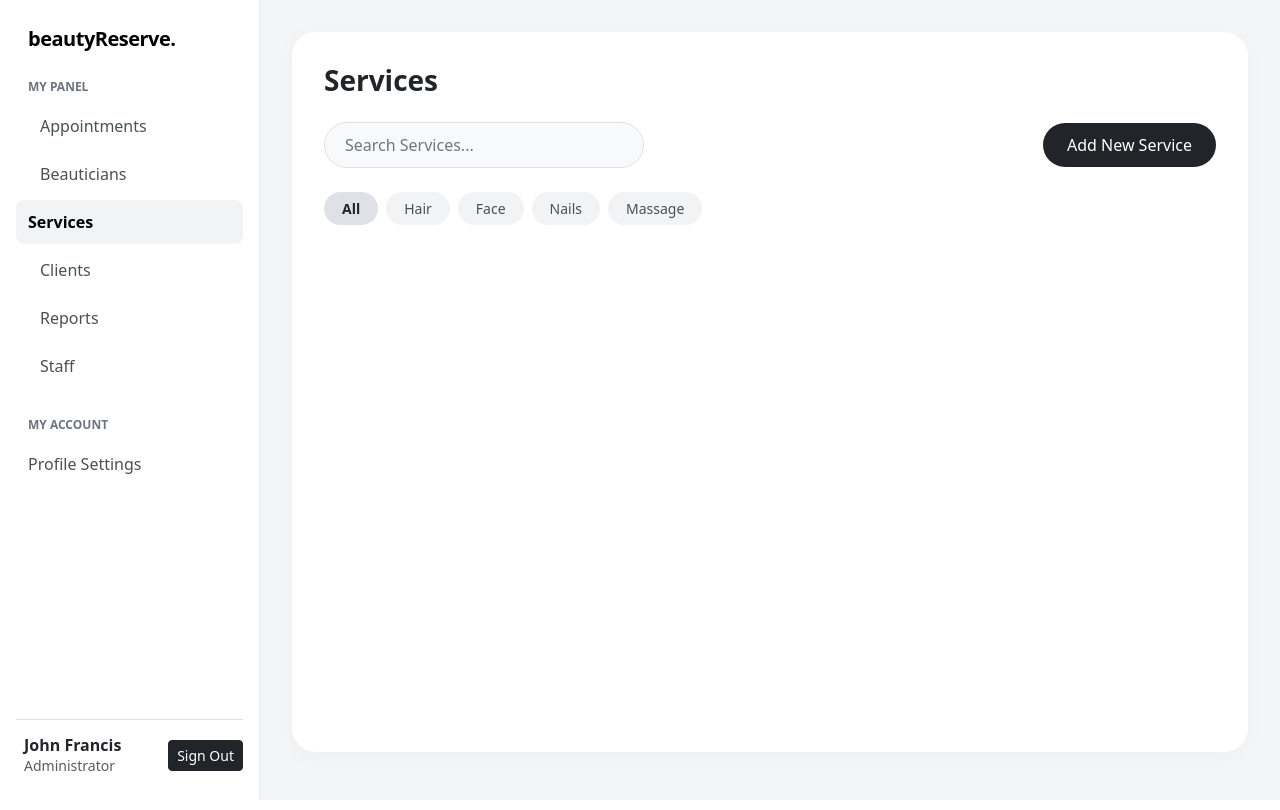
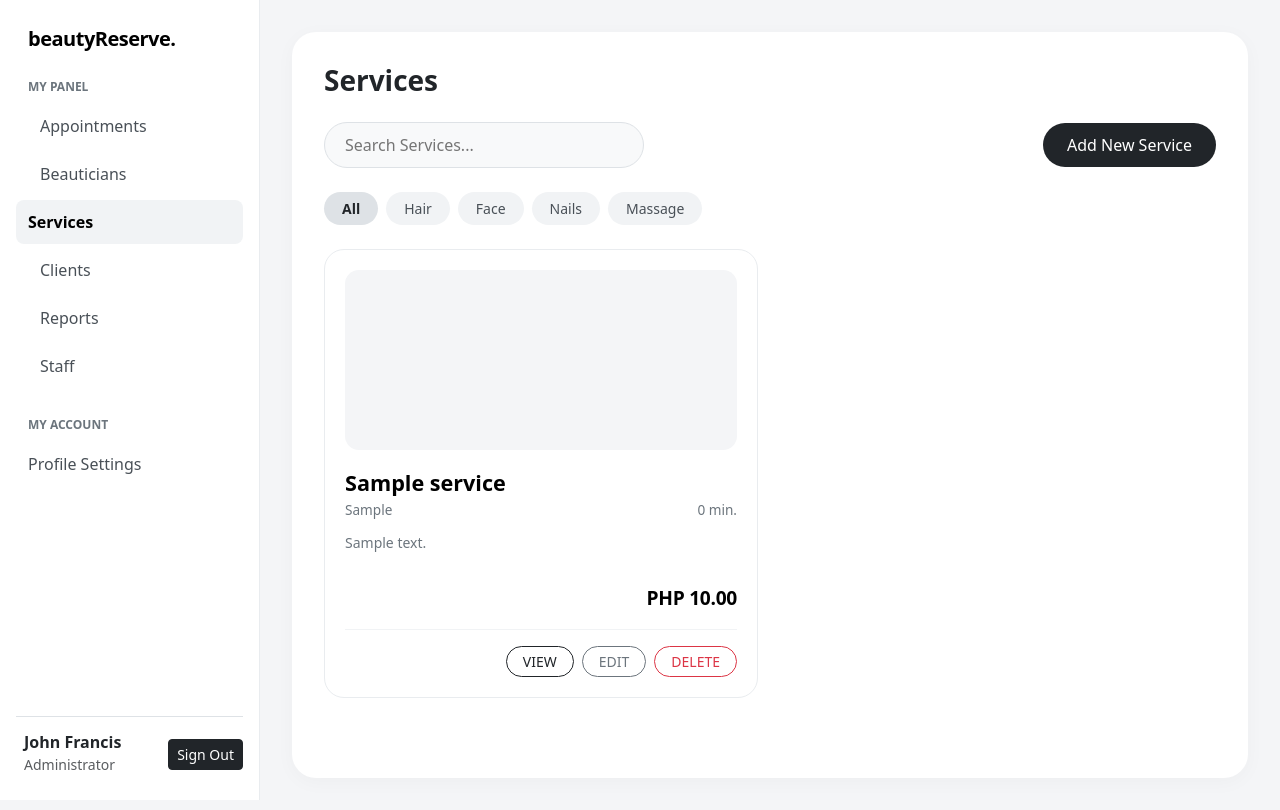
Before and after one commit to Francis3002-01/IT-37-Beauty-Booking-System, a PHP site: page /services.php in a window 1280 px wide. Run offline with PHP 8.4, Linux system fonts and the light colour scheme; tables that the repository leaves empty or names only in its code hold one stand-in row (values such as "Sample post").

Commit message:
added db connection

```diff
--- a/services.php
+++ b/services.php
@@ -10,8 +10,31 @@
  */
 
 $pageTitle = "Services - beautyReserve";
-// include 'includes/header.php';
-include 'includes/sidebar.php';
+
+//config
+
+require_once __DIR__ . '/config/database.php';
+
+$result = $conn->query(
+    'SELECT serviceID, serviceName,
+            serviceCategory AS category,
+            duration, price, description
+     FROM service
+     ORDER BY serviceID'
+);
+
+$dbServices = [];
+while ($service = $result->fetch_assoc()) {
+    $dbServices[] = $service;
+}
+$result->free();
+$conn->close();
+
+function serviceText($value)
+{
+    return htmlspecialchars((string) $value, ENT_QUOTES, 'UTF-8');
+}
+
 ?>
 
 <!DOCTYPE html>
@@ -23,14 +46,20 @@ include 'includes/sidebar.php';
     <!-- Bootstrap 5 CSS CDN -->
     <link href="https://cdn.jsdelivr.net/npm/bootstrap@5.3.2/dist/css/bootstrap.min.css" rel="stylesheet">
     <!-- Custom Stylesheets -->
-    <link href="css/services.css" rel="stylesheet">
+    <link href="css/services.css?v=<?php echo filemtime(__DIR__ . '/css/services.css'); ?>" rel="stylesheet">
 </head>
 <body>
+<?php include 'includes/sidebar.php'; ?>
 
 <!-- Main Content Area -->
 <div class="main-content">
     <div class="dashboard-card">
         <h1 class="fw-bold mb-4" style="font-size: 1.75rem;">Services</h1>
+        <?php if (isset($_GET['message']) && is_string($_GET['message'])): ?>
+            <div id="serviceFeedback" class="alert alert-<?php echo (isset($_GET['status']) && $_GET['status'] === 'success') ? 'success' : 'danger'; ?>" role="alert">
+                <?php echo serviceText($_GET['message']); ?>
+            </div>
+        <?php endif; ?>
 
         <!-- Top Search & Create Bar -->
         <div class="d-flex justify-content-between align-items-center mb-4 flex-wrap gap-3">
@@ -49,7 +78,38 @@ include 'includes/sidebar.php';
 
         <!-- Services Cards Grid -->
         <div class="row" id="servicesGrid">
-            <!-- Dynamically populated by javascript/services.js -->
+            <?php foreach ($dbServices as $service): ?>
+                <div class="col-md-6 col-lg-6 mb-4 service-record"
+                     id="service-<?php echo (int) $service['serviceID']; ?>"
+                     data-name="<?php echo serviceText($service['serviceName']); ?>"
+                     data-category="<?php echo serviceText($service['category']); ?>"
+                     data-duration="<?php echo (int) $service['duration']; ?>"
+                     data-price="<?php echo serviceText($service['price']); ?>"
+                     data-description="<?php echo serviceText($service['description']); ?>">
+                    <div class="service-card">
+                        <div class="service-image-placeholder"></div>
+                        <h4 class="service-title"><?php echo serviceText($service['serviceName']); ?></h4>
+                        <div class="d-flex justify-content-between service-meta">
+                            <span><?php echo serviceText($service['category']); ?></span>
+                            <span><?php echo (int) $service['duration']; ?> min.</span>
+                        </div>
+                        <p class="service-description"><?php echo serviceText($service['description']); ?></p>
+                        <div class="service-price-row">
+                            <div class="service-price">PHP <?php echo number_format((float) $service['price'], 2); ?></div>
+                        </div>
+                        <div class="service-card-footer">
+                            <button type="button" class="btn btn-sm btn-outline-dark px-3 rounded-pill" onclick="viewService(<?php echo (int) $service['serviceID']; ?>)">VIEW</button>
+                            <button type="button" class="btn btn-sm btn-outline-secondary px-3 rounded-pill" onclick="editService(<?php echo (int) $service['serviceID']; ?>)">EDIT</button>
+                            <form method="POST" action="backend%20logic/services_backend.php" onsubmit="return confirmServiceDelete()" class="d-inline">
+                                <input type="hidden" name="action" value="delete">
+                                <input type="hidden" name="serviceID" value="<?php echo (int) $service['serviceID']; ?>">
+                                <button type="submit" class="btn btn-sm btn-outline-danger px-3 rounded-pill">DELETE</button>
+                            </form>
+                        </div>
+                    </div>
+                </div>
+            <?php endforeach; ?>
+            <div id="noServicesMessage" class="col-12 text-center text-muted py-5" <?php if (count($dbServices) > 0) echo 'hidden'; ?>>No services found.</div>
         </div>
     </div>
 </div>
@@ -57,11 +117,7 @@ include 'includes/sidebar.php';
 <!-- Modals Include -->
 <?php include 'includes/modals/services_modal.php'; ?>
 
-<!-- Bootstrap 5 JS CDN -->
-<script src="https://cdn.jsdelivr.net/npm/bootstrap@5.3.2/dist/js/bootstrap.bundle.min.js"></script>
 <!-- Javascript Logic -->
-<script src="javascript/services.js"></script>
+<script src="javascript/services.js?v=<?php echo filemtime(__DIR__ . '/javascript/services.js'); ?>"></script>
 
 <?php include 'includes/footer.php'; ?>
-</body>
-</html>
```
